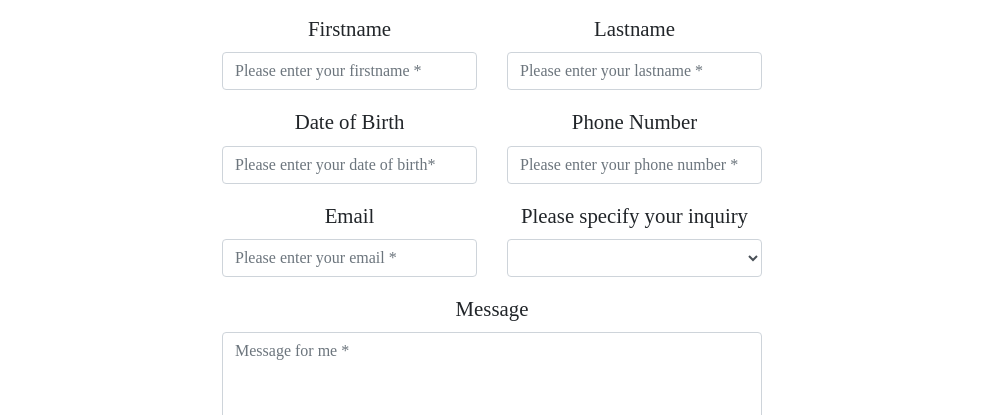
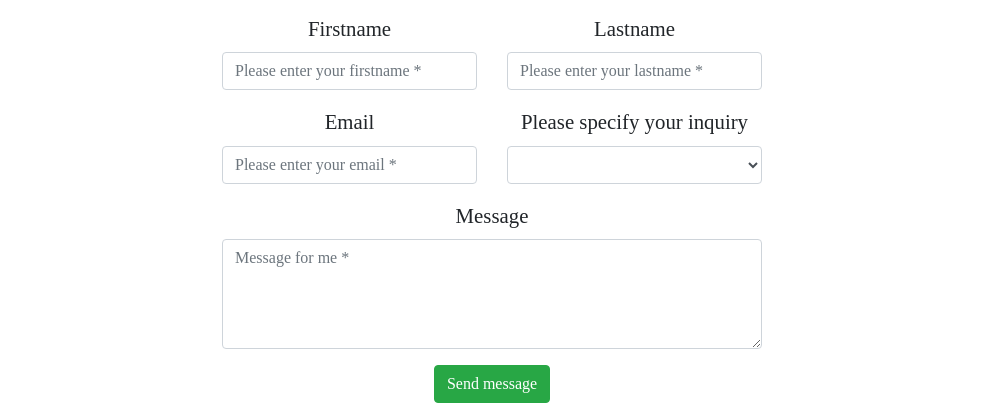
Before and after one commit to JoeB4ever/helios, a plain HTML site: page contactus.html in a window 1280 px wide. Shown: the part 814-1229 px from the top of the page, without its empty margins (148-1131 px from the left). Drawn offline with Linux system fonts and the light colour scheme; a script that the page names is missing; files whose address does not match are found by name.

Commit message:
Update contactus.html

```diff
--- a/contactus.html
+++ b/contactus.html
@@ -97,7 +97,7 @@ j=d.createElement(s),dl=l!='dataLayer'?'&l='+l:'';j.async=true;j.src=
        <br>
            <div class="row text-center">
 			   <div class="col-lg-6 offset-xl-3 col-xl-6">
-			<form action="https://formsubmit.co/c50669ce45068d0350c9f45da9f1e0af" method="POST">
+			<form action="https://formsubmit.co/9f7f8722f88c702556bb386901201bb4" method="POST" />
 
                     <div class="messages"><h2><strong>Send Us a Message</strong></h2><br><p>Please be aware that we do not share Protected Health Information via email</div>
 
@@ -115,23 +115,6 @@ j=d.createElement(s),dl=l!='dataLayer'?'&l='+l:'';j.async=true;j.src=
                                 <div class="form-group">
                                     <label for="form_lastname">Lastname</label>
                                     <input id="form_lastname" type="text" name="surname" class="form-control" placeholder="Please enter your lastname *" required="required" data-error="Lastname is required.">
-                                    <div class="help-block with-errors"></div>
-                                </div>
-                            </div>
-                        </div>
-						      <div class="row">
-                            <div class="col-md-6">
-                                <div class="form-group">
-                                    <label for="form_email">Date of Birth</label>
-                                    <input id="DOB" type="text" name="DOB" class="form-control" placeholder="Please enter your date of birth*" required="required" data-error="Valid email is required.">
-                                    <div class="help-block with-errors"></div>
-                                </div>
-
-                            </div>
-                            <div class="col-md-6">
-                                <div class="form-group">
-                                    <label for="form_lastname">Phone Number</label>
-                                    <input id="phone_number" type="text" name="phonenumber" class="form-control" placeholder="Please enter your phone number *" required="required" data-error="Lastname is required.">
                                     <div class="help-block with-errors"></div>
                                 </div>
                             </div>
@@ -169,7 +152,7 @@ j=d.createElement(s),dl=l!='dataLayer'?'&l='+l:'';j.async=true;j.src=
                             </div>
                             <div class="col-md-12">
                                 <input type="submit" class="btn btn-success btn-send" value="Send message">
-                                 <input type="hidden" name="_next" value="index.html">
+                                 <input type="hidden" name="_next" value="https://joeb4ever.github.io/helios/contactusthankyou.html">
                             </div>
                         </div>
 
```
